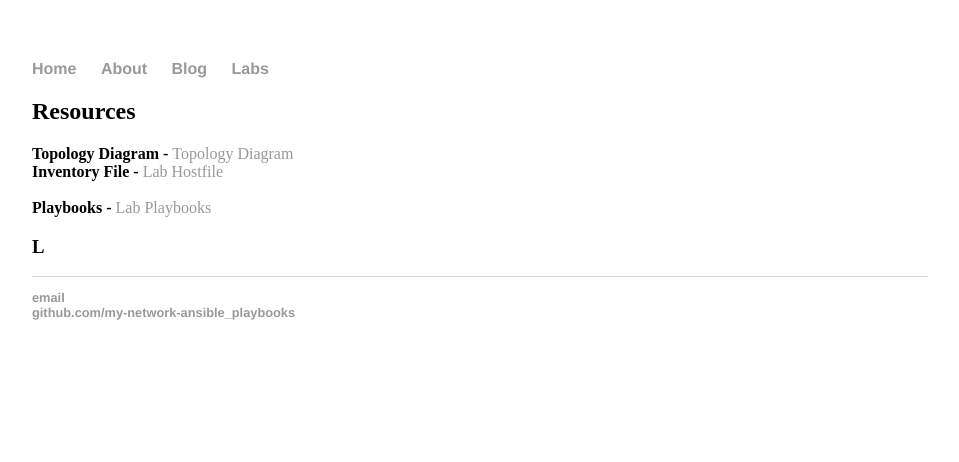
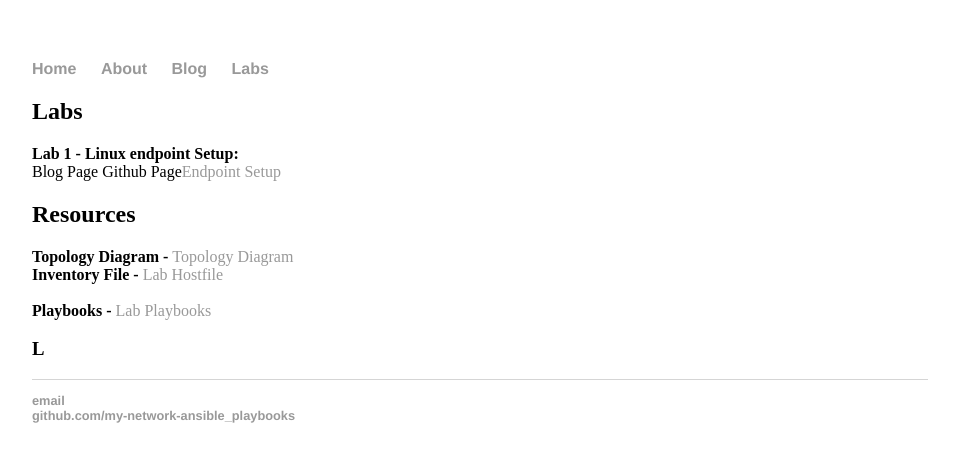
Before and after one commit to craigeowen/craigeowen.github.io, a Jekyll site: the page built from ansible/index.html, in a window 1280 px wide. Shown: the top 462 px of the page, without its empty margins (160-1119 px from the left). Built offline with Jekyll 4.4.1, drawn with Linux system fonts in a browser that asks for light colours.

Commit message:
Update index.html

```diff
--- a/ansible/index.html
+++ b/ansible/index.html
@@ -2,6 +2,11 @@
 layout: default
 title: Ansible Resources
 ---
+
+<h2>Labs</h2>
+<b>Lab 1 - Linux endpoint Setup:</b><br>
+Blog Page
+Github Page<a href="https://github.com/craigeowen/my-network-ansible_playbooks/blob/master/4.%20Linux_endpoint_setup.txt">Endpoint Setup</a><br>
 
 <h2>Resources</h2>
 
```
